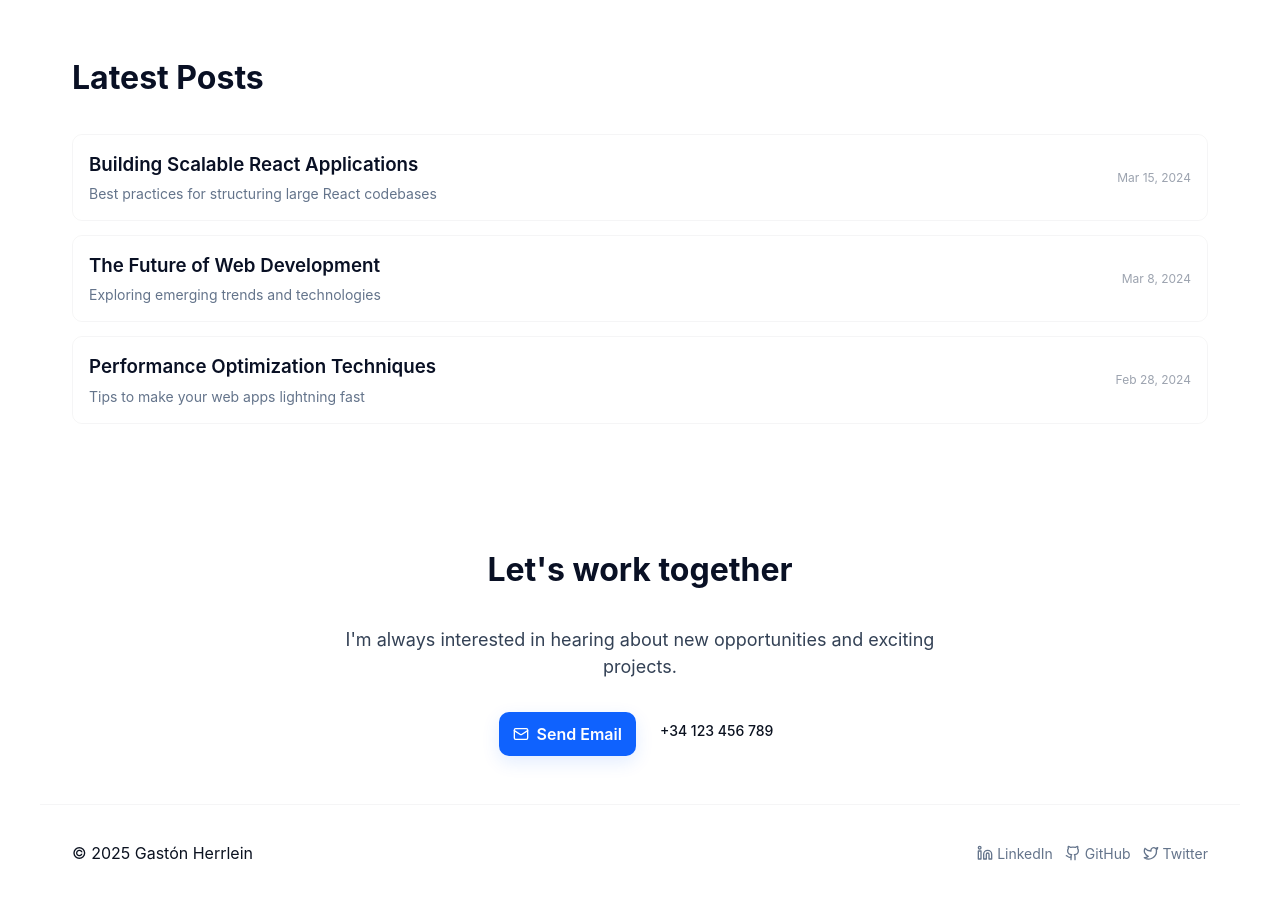
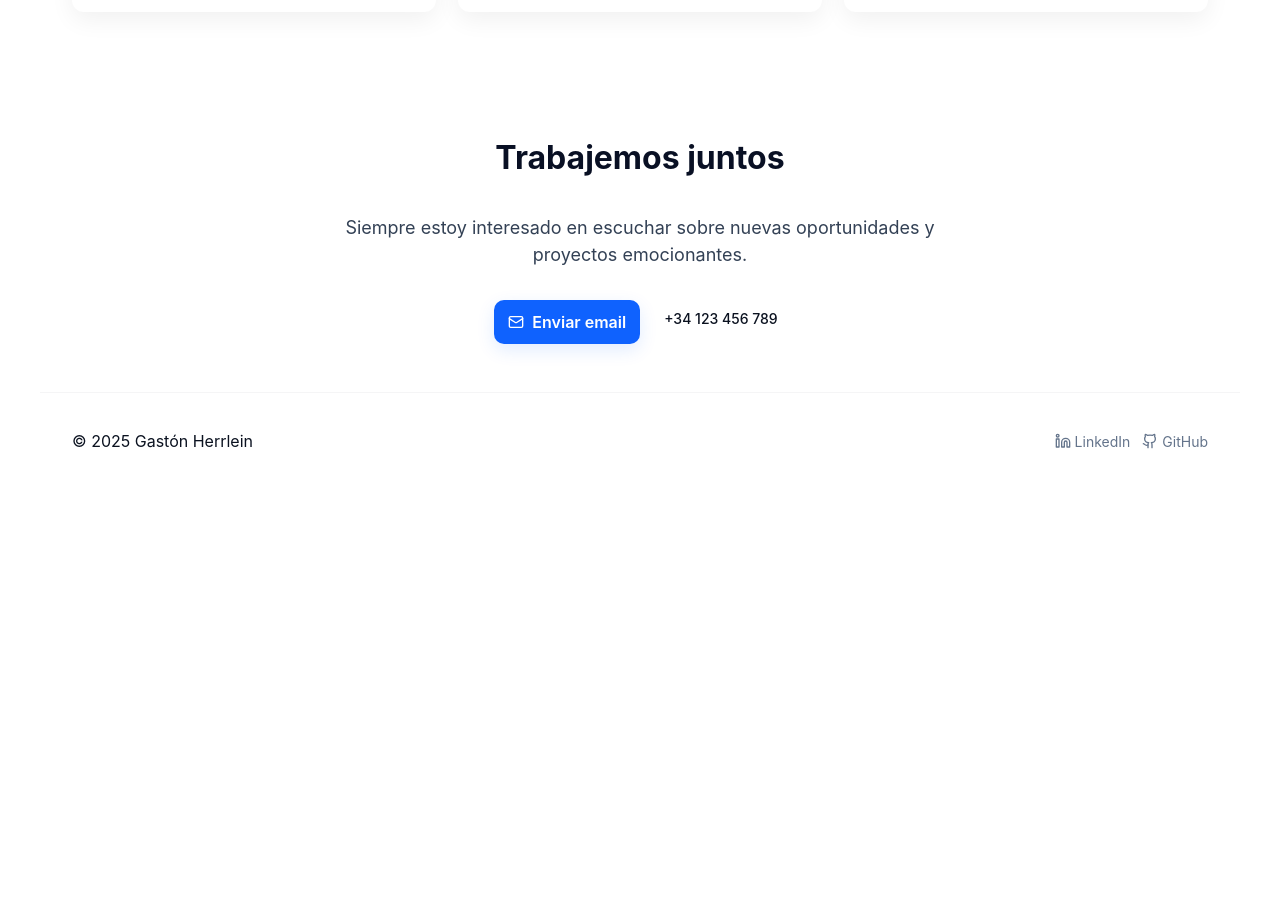
Before and after one commit to Gaston-Herrlein/portfolio, a React (Vite) app: page / in a window 1280 px wide. Shown: the part 1880-2780 px from the top of the page. After the commit the page ends 2369 px from the top, so only its background shows below. Built offline with nearby package versions, Linux system fonts and the light colour scheme.

Commit message:
feat: blog and contact sections have been separated into their own components.
NOTE!: blog has been removed from App.tsx

```diff
--- a/src/App.tsx
+++ b/src/App.tsx
@@ -1,15 +1,14 @@
 import { useState, useEffect } from "react";
-import { Mail } from "lucide-react";
 
 import { styles } from "../src/style/module";
-
-import blogPostsData from "./const/blogPosts.json";
 
 import Header from "./components/header";
 import Hero from "./components/hero";
 import Footer from "./components/footer";
 import AboutMe from "./components/aboutMe";
 import Project from "./components/project";
+//import Blogs from "./components/blog";
+import Contact from "./components/contact";
 
 const PortfolioWebsite = () => {
   const [activeSection, setActiveSection] = useState("home");
@@ -36,60 +35,13 @@ const PortfolioWebsite = () => {
     <>
       <style>{styles}</style>
       <Header activeSection={activeSection} />
-
       <main>
         <Hero />
         <AboutMe />
         <Project />
-
-        <section className="section" id="blog">
-          <h2 className="section-title">Latest Posts</h2>
-          <div className="blog-list">
-            {blogPostsData.map((post, index) => (
-              <div key={index} className="blog-item">
-                <div className="blog-content">
-                  <h3 className="blog-title">{post.title}</h3>
-                  <p className="blog-excerpt">{post.excerpt}</p>
-                </div>
-                <div className="blog-date">{post.date}</div>
-              </div>
-            ))}
-          </div>
-        </section>
-
-        <section className="section contact" id="contact">
-          <div className="contact-content">
-            <h2 className="section-title">Let's work together</h2>
-            <p
-              style={{
-                fontSize: "18px",
-                color: "#334155",
-                marginBottom: "32px",
-              }}
-            >
-              I'm always interested in hearing about new opportunities and
-              exciting projects.
-            </p>
-            <div
-              style={{
-                display: "flex",
-                gap: "16px",
-                justifyContent: "center",
-                flexWrap: "wrap",
-              }}
-            >
-              <a className="cta-btn" href="mailto:alex@example.com">
-                <Mail size={16} />
-                Send Email
-              </a>
-              <a className="nav-link" href="tel:+34123456789">
-                +34 123 456 789
-              </a>
-            </div>
-          </div>
-        </section>
+        {/* <Blogs /> */}
+        <Contact />
       </main>
-
       <Footer />
     </>
   );
--- a/src/components/aboutMe.tsx
+++ b/src/components/aboutMe.tsx
@@ -40,7 +40,7 @@ const AboutMe = () => {
             marginBottom: "16px",
           }}
         >
-          Skills & Technologies
+          Habilidades y tecnología
         </h3>
         {Object.entries(skillsData).map(([category, skillList]) => (
           <div key={category} style={{ marginBottom: "20px" }}>
--- /dev/null
+++ b/src/components/blog.tsx
@@ -0,0 +1,22 @@
+import blogPost from "../const/blogPosts.json";
+
+const Blogs = () => {
+  return (
+    <section className="section" id="blog">
+      <h2 className="section-title">Latest Posts</h2>
+      <div className="blog-list">
+        {blogPost.map((post, index) => (
+          <div key={index} className="blog-item">
+            <div className="blog-content">
+              <h3 className="blog-title">{post.title}</h3>
+              <p className="blog-excerpt">{post.excerpt}</p>
+            </div>
+            <div className="blog-date">{post.date}</div>
+          </div>
+        ))}
+      </div>
+    </section>
+  );
+};
+
+export default Blogs;
--- /dev/null
+++ b/src/components/contact.tsx
@@ -0,0 +1,39 @@
+import { Mail } from "lucide-react";
+
+const Contact = () => {
+  return (
+    <section className="section contact" id="contact">
+      <div className="contact-content">
+        <h2 className="section-title">Trabajemos juntos</h2>
+        <p
+          style={{
+            fontSize: "18px",
+            color: "#334155",
+            marginBottom: "32px",
+          }}
+        >
+          Siempre estoy interesado en escuchar sobre nuevas oportunidades y
+          proyectos emocionantes.
+        </p>
+        <div
+          style={{
+            display: "flex",
+            gap: "16px",
+            justifyContent: "center",
+            flexWrap: "wrap",
+          }}
+        >
+          <a className="cta-btn" href="mailto:alex@example.com">
+            <Mail size={16} />
+            Enviar email
+          </a>
+          <a className="nav-link" href="tel:+34123456789">
+            +34 123 456 789
+          </a>
+        </div>
+      </div>
+    </section>
+  );
+};
+
+export default Contact;
--- a/src/components/footer.tsx
+++ b/src/components/footer.tsx
@@ -14,7 +14,11 @@ const Footer = () => {
         <a href="https://github.com/Gaston-Herrlein" className="social-link">
           <Github size={16} /> GitHub
         </a>
-        <a href="https://twitter.com" className="social-link">
+        <a
+          href="https://twitter.com"
+          className="social-link"
+          style={{ display: "none" }}
+        >
           <Twitter size={16} /> Twitter
         </a>
       </div>
--- a/src/style/module.ts
+++ b/src/style/module.ts
@@ -93,7 +93,7 @@ export const styles = `
     grid-template-columns: 1fr 460px;
     gap: 48px;
     align-items: center;
-    padding: 56px 32px;
+    padding: 96px 32px;
     max-width: 1200px;
     margin: 0 auto;
   }
```
